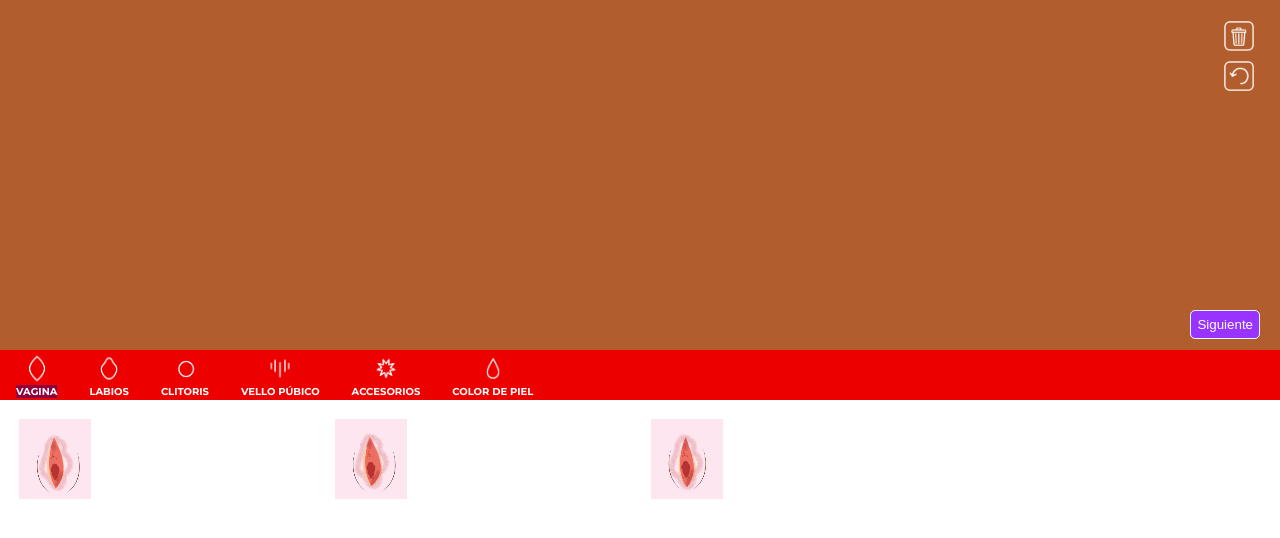
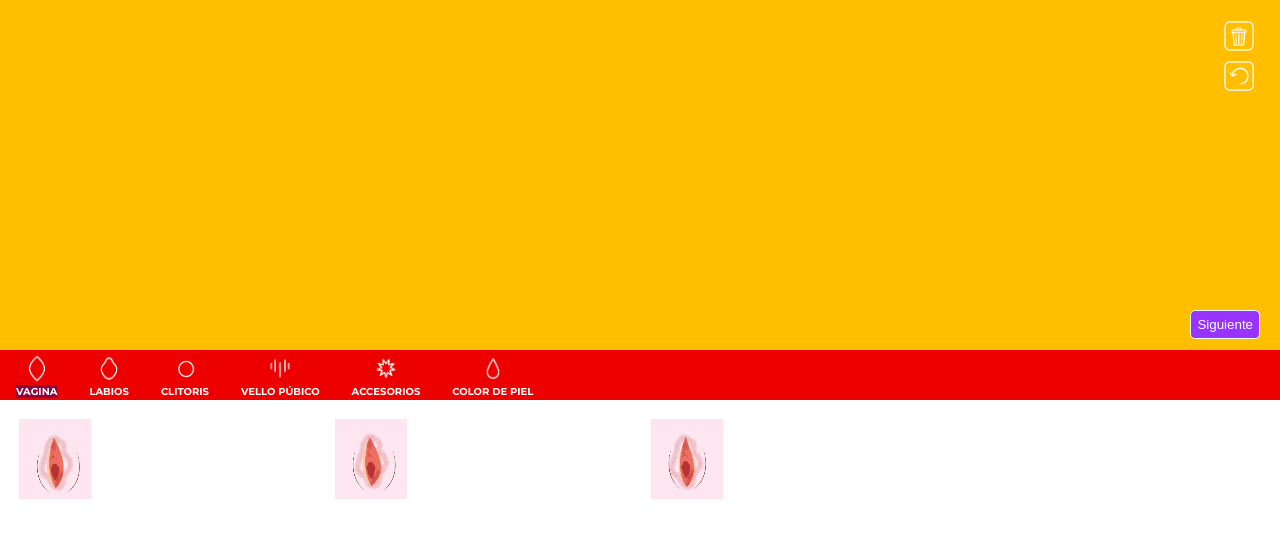
Before and after one commit to cryptodev6/vulvatar-builder, an Angular app: page / in a window 1280 px wide. Shown: the top 538 px of the page. Built offline with nearby package versions, Linux system fonts and the light colour scheme.

Commit message:
delete button modified

```diff
--- a/src/app/image-builder/image-builder.component.ts
+++ b/src/app/image-builder/image-builder.component.ts
@@ -50,7 +50,7 @@ export class ImageBuilderComponent implements OnInit {
 
   ngOnInit() {
     this.loadImages('color_piel');
-    this.selectImage({id: "color_piel10", imageUrl: '../assets/VULVATAR_ELEMENTOS/COLOR_PIEL/04.png'})
+    this.selectImage({id: "color_piel15", imageUrl: '../assets/VULVATAR_ELEMENTOS/COLOR_PIEL_PSI/05.png'});
     this.loadImages('vagina');
   }
 
@@ -170,14 +170,14 @@ export class ImageBuilderComponent implements OnInit {
       },
       {
         "category": "color_piel",
-        "selectedId": null
+        "selectedId": "color_piel15"
       }
     ];
-
     const canvas = this.el.nativeElement.querySelector('#canvas');
     while (canvas.firstChild) {
       canvas.removeChild(canvas.firstChild);
     }
+    this.selectImage({id: "color_piel15", imageUrl: '../assets/VULVATAR_ELEMENTOS/COLOR_PIEL_PSI/05.png'});
   }
 
   returnImage() {
```
